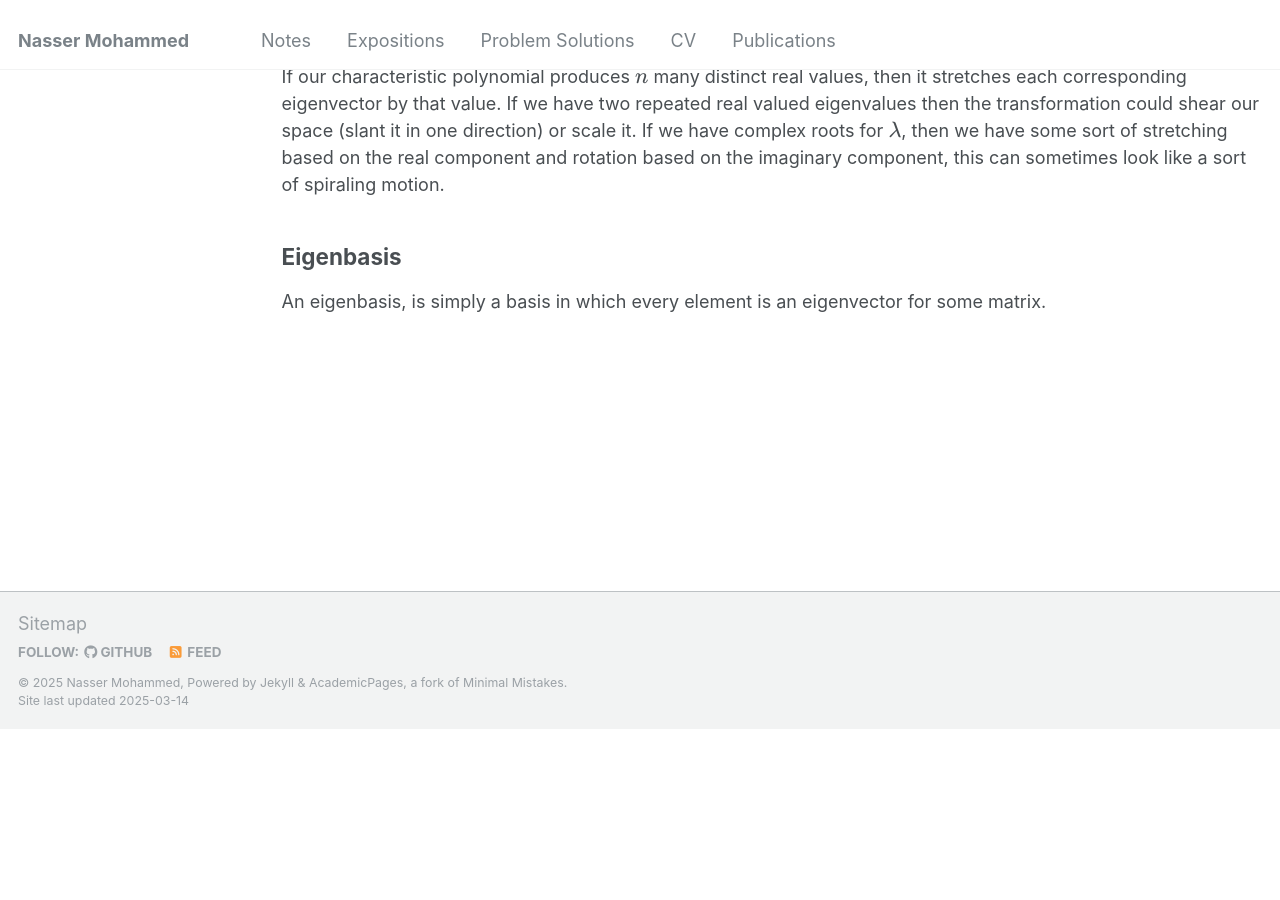
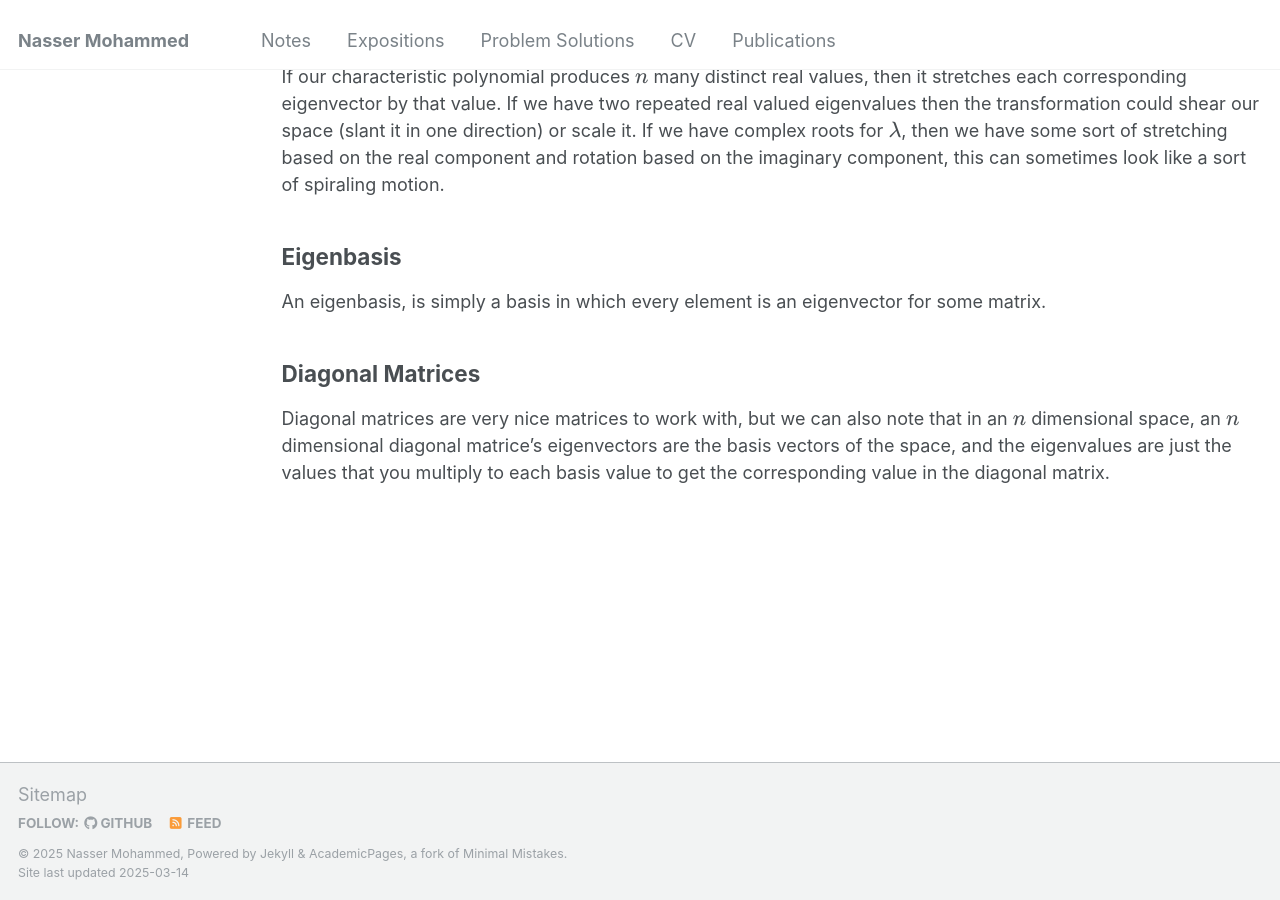
Before and after one commit to Nasser-Mohammed/Nasser-Mohammed.github.io, a Jekyll site: the page built from _pages/notes/linear-algebra/eigen.md, in a window 1280 px wide and 900 px high, scrolled down 2511 px. Built offline with Jekyll 4.4.1, drawn with Linux system fonts in a browser that asks for light colours; before the commit the page ends 3240 px from its top, so only the background shows below that.

Commit message:
Update eigen.md

```diff
--- a/_pages/notes/linear-algebra/eigen.md
+++ b/_pages/notes/linear-algebra/eigen.md
@@ -53,3 +53,6 @@ If our characteristic polynomial produces \\(n\\) many distinct real values, the
 
 ## Eigenbasis
 An eigenbasis, is simply a basis in which every element is an eigenvector for some matrix.
+
+## Diagonal Matrices
+Diagonal matrices are very nice matrices to work with, but we can also note that in an \\(n\\) dimensional space, an \\(n\\) dimensional diagonal matrice's eigenvectors are the basis vectors of the space, and the eigenvalues are just the values that you multiply to each basis value to get the corresponding value in the diagonal matrix.
```
